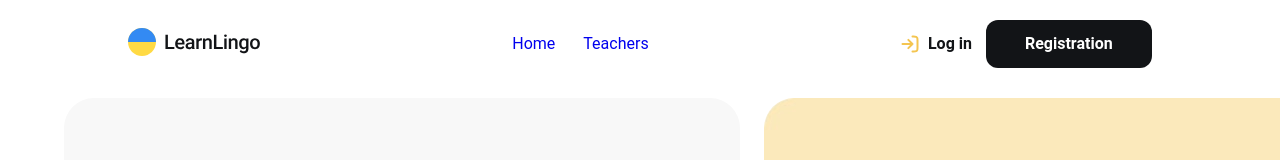
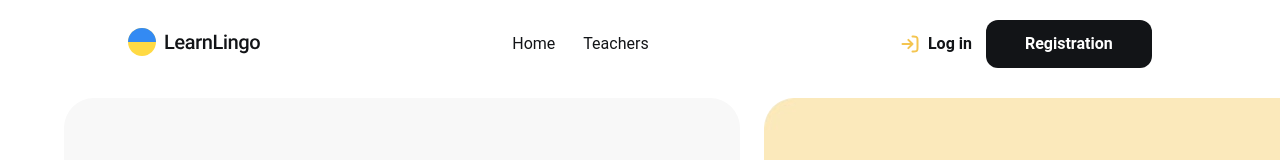
Before and after one commit to Myrosya-fsd/learn-lingo, a React (Vite) app: page / in a window 1280 px wide. Shown: the top 160 px of the page. Built offline with nearby package versions, Linux system fonts and the light colour scheme.

Commit message:
update_path_img

```diff
--- a/src/App.jsx
+++ b/src/App.jsx
@@ -3,6 +3,8 @@ import { Routes, Route } from "react-router-dom";
 import Header from "./components/Header/Header.jsx";
 import HomePage from "./page/HomePage/HomePage.jsx";
 import TeachersPage from "./page/TeachersPage/TeachersPage.jsx";
+import Login from "./components/Login/Login.jsx";
+import Registration from "./components/Registration/Registration.jsx";
 
 function App() {
   return (
@@ -11,6 +13,8 @@ function App() {
       <Routes>
         <Route path="/" element={<HomePage />} />
         <Route path="/teachers" element={<TeachersPage />} />
+        <Route path="/login" element={<Login />} />
+        <Route path="/registration" element={<Registration />} />
       </Routes>
     </>
   );
--- a/src/components/Header/Header.jsx
+++ b/src/components/Header/Header.jsx
@@ -11,7 +11,7 @@ const Header = () => {
       <div>
         <NavLink to="/" end>
           <svg className={styles.icon} width="133" height="38">
-            <use xlinkHref="/public/symbol-defs.svg#icon-logo" />
+            <use xlinkHref="/symbol-defs.svg#icon-logo" />
           </svg>
         </NavLink>
       </div>
@@ -24,7 +24,7 @@ const Header = () => {
       <div className={styles.authContainer}>
         <div className={styles.loginWrapper}>
           <svg className={styles.icon} width="20" height="20">
-            <use xlinkHref="/public/symbol-defs.svg#icon-log-in" />
+            <use xlinkHref="/symbol-defs.svg#icon-log-in" />
           </svg>
           <Link to="/login" className={styles.headerLink}>
             Log in
--- a/src/components/Header/Header.module.css
+++ b/src/components/Header/Header.module.css
@@ -56,3 +56,9 @@ span {
   font-weight: 400;
   background-color: #fbe9ba;
 }
+
+.nav a,
+.nav a:visited {
+  color: #121417;
+  text-decoration: none;
+}
```
